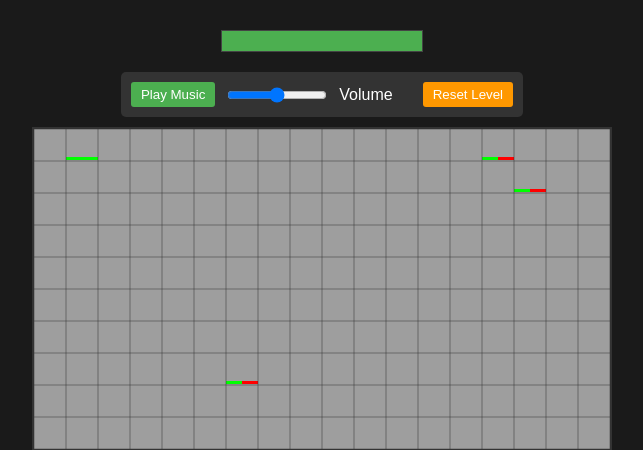
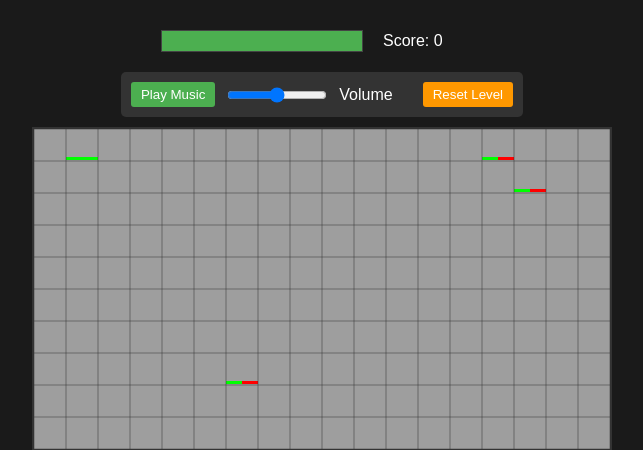
Before and after one commit to sticksofcelery/roguelike, a Flask app: page / in a window 1280 px wide. Shown: the top 450 px of the page, without its empty margins (318-961 px from the left). Run offline with Flask 3, Linux system fonts and the light colour scheme.

Commit message:
Added Score counter

```diff
--- a/game/engine/game_state.py
+++ b/game/engine/game_state.py
@@ -35,6 +35,7 @@ class GameState:
         self.game_over = False
         self.combat_this_turn = False
         self.initialize_level()
+        self.score = 0
 
     def initialize_level(self) -> None:
         """Initialize or reset the current level."""
@@ -220,6 +221,7 @@ class GameState:
                 if enemy_at_target.health <= 0:
                     self.messages.append("Enemy defeated!")
                     enemy_at_target.behavior = 'dead'
+                    self.score += 30
 
             # Handle movement if no enemy
             elif self.is_valid_move(new_x, new_y):
@@ -277,6 +279,7 @@ class GameState:
             'walls': self.walls,
             'game_over': self.game_over,
             'combat_this_turn': self.combat_this_turn,
+            'score': self.score,
             'entities': {
                 str(entity_id): {
                     'x': entity.x,
--- a/static/js/game.js
+++ b/static/js/game.js
@@ -56,6 +56,7 @@ export class Game {
         this.messageManager.updateMessages(this.gameState.messages);
         this.uiManager.updateHealthBar(this.gameState.entities);
         this.renderManager.render(this.gameState);
+        this.uiManager.updateScore(this.gameState.score);
 
         // Play combat sound if there was combat this turn
         if (this.gameState.combat_this_turn) {
--- a/static/js/managers/UIManager.js
+++ b/static/js/managers/UIManager.js
@@ -1,6 +1,7 @@
 export class UIManager {
     constructor() {
         this.healthBar = document.getElementById('playerHealth');
+        this.score = document.getElementById('score');
     }
 
     updateHealthBar(entities) {
@@ -14,4 +15,9 @@ export class UIManager {
                 healthPercent > 30 ? '#FFA500' : '#FF0000';
         }
     }
+
+    updateScore(score) {
+        this.score.innerText = score.toString();
+
+    }
 }
--- a/templates/game.html
+++ b/templates/game.html
@@ -81,11 +81,27 @@
         .control-btn:hover {
             background-color: #45a049;
         }
+
+        .health-score-wrapper {
+            display: flex;
+            align-items: center;
+            gap: 20px;
+        }
+
+        .score {
+            min-width: 100px;
+        }
     </style>
 </head>
 <body>
-    <div class="health-bar">
-        <div id="playerHealth" class="health-bar-fill" style="width: 100%"></div>
+    <div class="health-score-wrapper">
+        <div class="health-bar">
+            <div id="playerHealth" class="health-bar-fill" style="width: 100%"></div>
+        </div>
+
+        <div class="score">
+            Score: <span id="score"></span>
+        </div>
     </div>
 
     <div id="audioControls">
```
Also changed, not shown: 1 other file.
